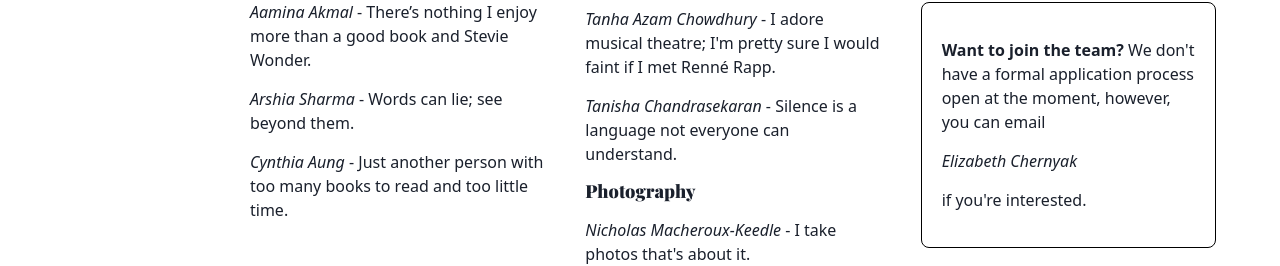
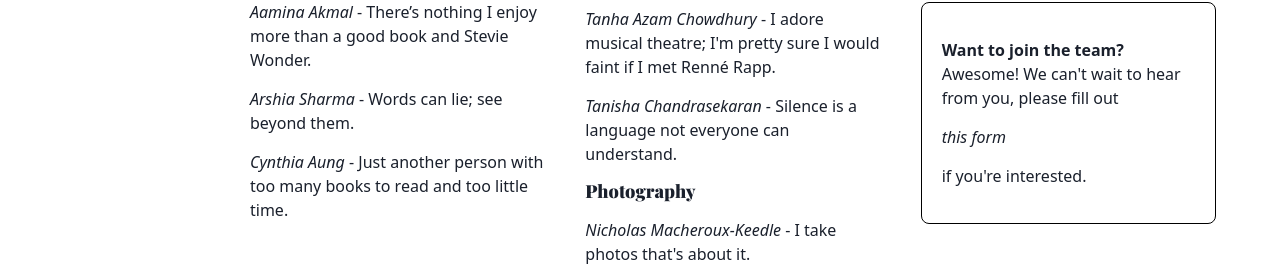
Before and after one commit to sampoder/vantage-point, a Next.js app: page /about in a window 1280 px wide. Shown: the part 930-1196 px from the top of the page. Built offline with nearby package versions, Linux system fonts and the light colour scheme; a web font is replaced by a local one.

Commit message:
Update about.mdx

```diff
--- a/pages/about.mdx
+++ b/pages/about.mdx
@@ -174,10 +174,9 @@ We're a team of students with a passion for storytelling.
       borderWidth="1px"
       p="5"
     >
-      <strong>Want to join the team?</strong> We don't have a formal application
-      process open at the moment, however, you can email{" "}
+      <strong>Want to join the team?</strong> Awesome! We can't wait to hear from you, please fill out{" "}
       <i>
-        <a href="mailto:21elizabeth.c@gwa.edu.sg">Elizabeth Chernyak</a>
+        <a href="https://forms.gle/L52KTtMh8Kiw2e5Q7">this form</a>
       </i>{" "}
       if you're interested.
     </Box>
```
